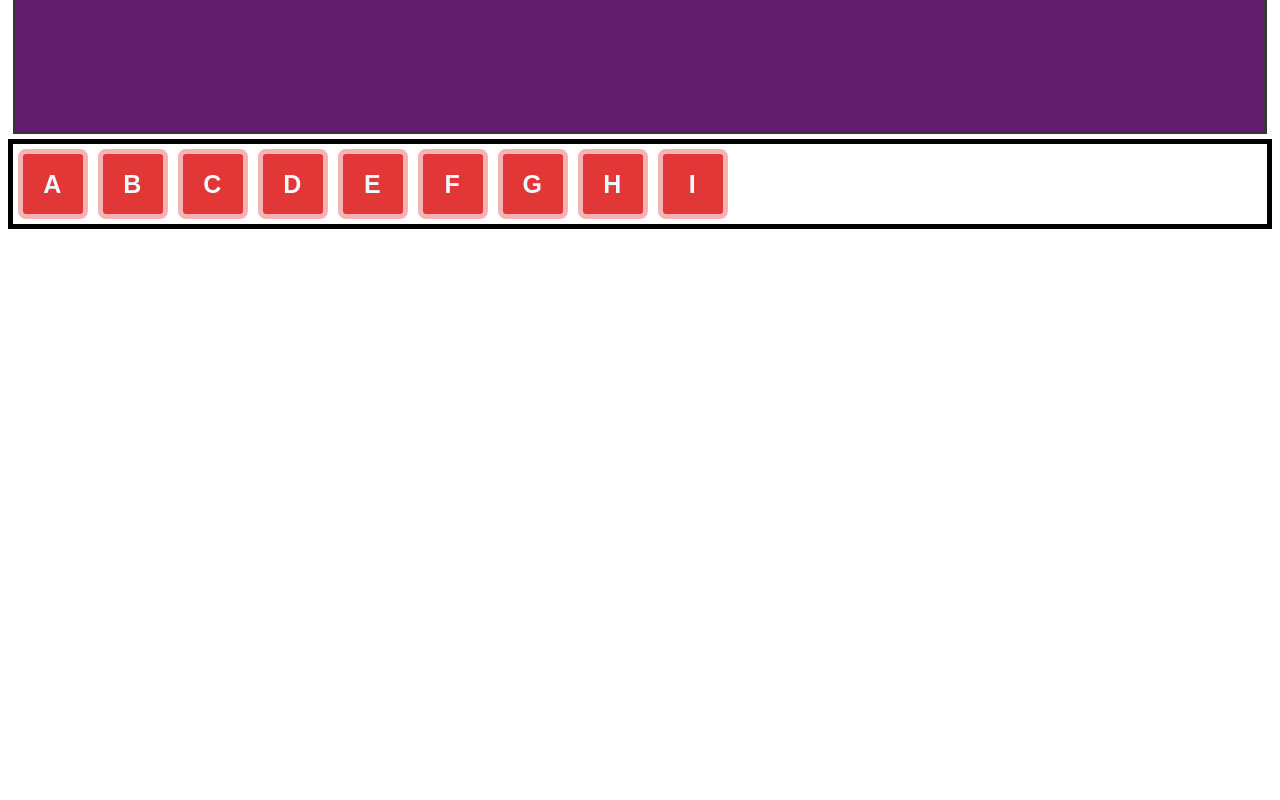
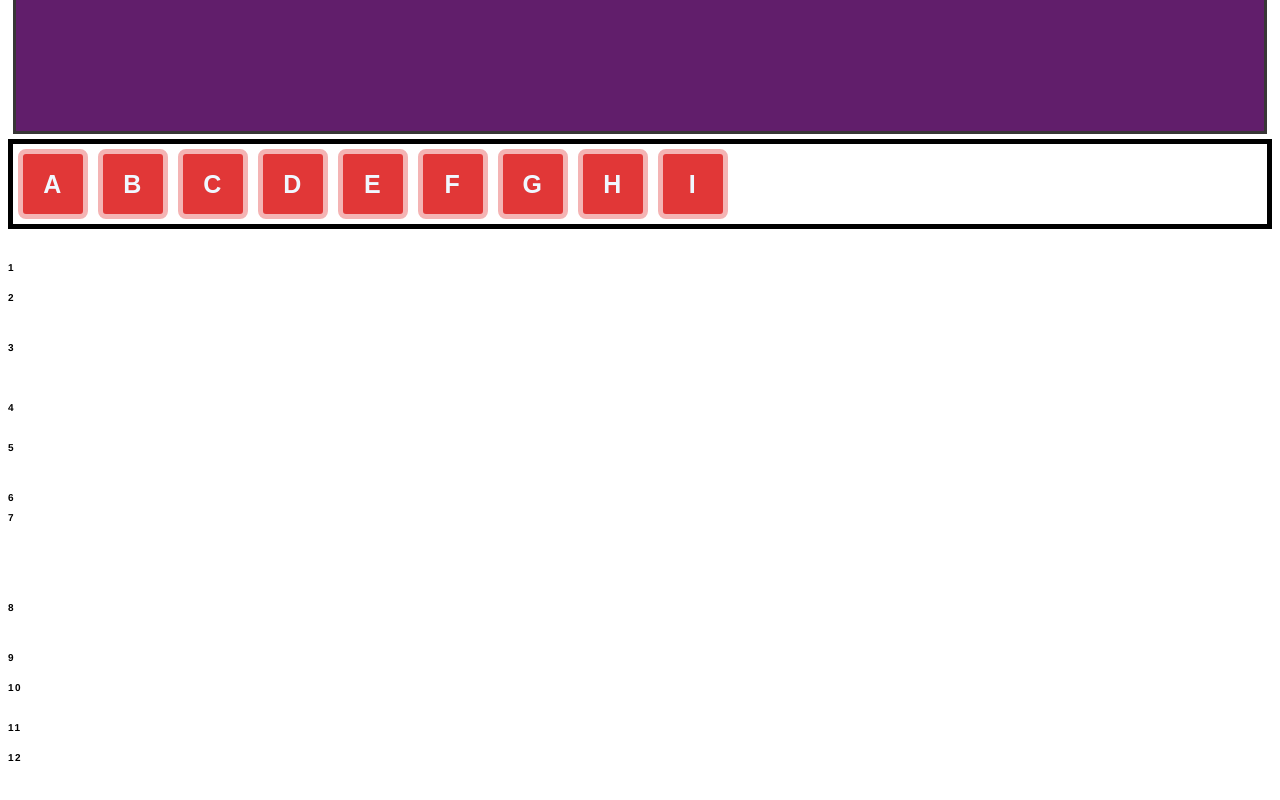
Before and after one commit to Ajinkya-Bhilare-au50/Flex-Box-Reference, a plain HTML site: page index.html in a window 1280 px wide. Shown: the part 400-1200 px from the top of the page. Before the commit the page ends 800 px from the top, so only its background shows below. Drawn offline with Linux system fonts and the light colour scheme.

Commit message:
Update index.html

```diff
--- a/index.html
+++ b/index.html
@@ -40,6 +40,22 @@
 
     </div>
 
+    <br><br><br>
+    <div class="container">
+    <div class="child" style="height: 30px;">1</div>
+    <div class="child" style="height: 50px;">2</div>
+    <div class="child" style="height: 60px;">3</div>
+    <div class="child" style="height: 40px;">4</div>
+    <div class="child" style="height: 50px;">5</div>
+    <div class="child" style="height: 20px;">6</div>
+    <div class="child" style="height: 90px;">7</div>
+    <div class="child" style="height: 50px;">8</div>
+    <div class="child" style="height: 30px;">9</div>
+    <div class="child" style="height: 40px;">10</div>
+    <div class="child" style="height: 30px;">11</div>
+    <div class="child" style="height: 60px;">12</div>
+</div>
+
 
     <script src="" async defer></script>
 
```
